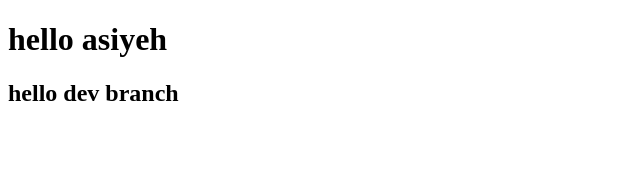
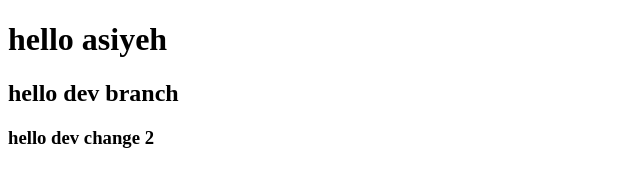
Before and after one commit to doroozi/ASIYEHDOROOZ, a plain HTML site: page index.html in a window 1280 px wide. Shown: the whole page, without its empty margins (0-640 px from the left). Drawn offline with Linux system fonts and the light colour scheme.

Commit message:
change dev2

```diff
--- a/index.html
+++ b/index.html
@@ -8,5 +8,6 @@
 <body>
     <h1> hello asiyeh</h1>
     <h2> hello dev branch</h2>
+    <h3> hello dev change 2</h3>
 </body>
 </html>
```
